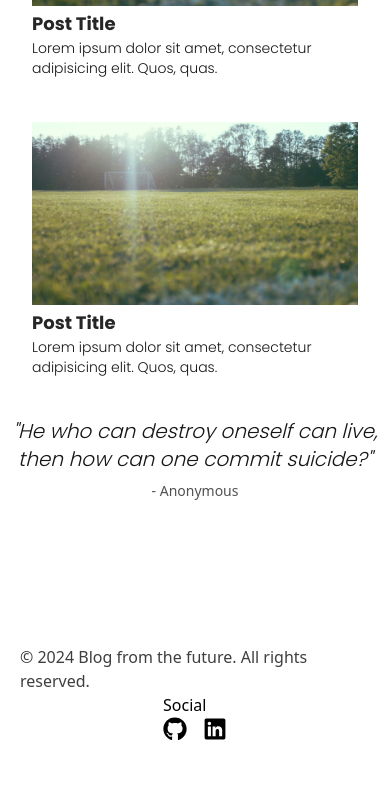
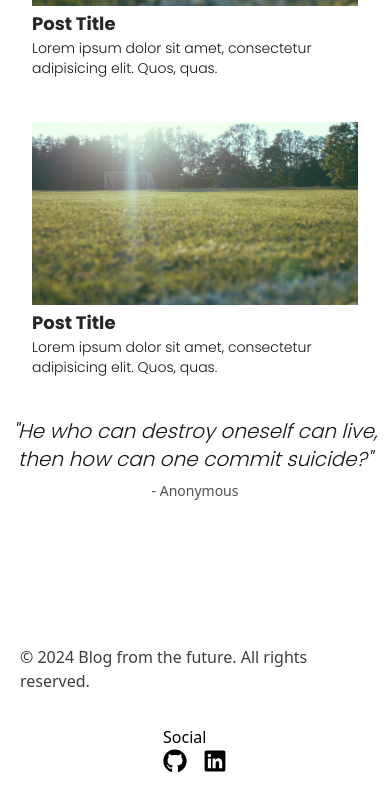
Before and after one commit to nmcev/odin-blog-client, a React (Vite) app: page / in a window 390 px wide. Shown: the part 1833-2642 px from the top of the page. Before the commit the page ends 2610 px from the top, so only its background shows below. Built offline with nearby package versions, Linux system fonts and the light colour scheme; no server answers.

Commit message:
style: enhance the footer with responsive and the comments section

```diff
--- a/src/components/Footer.jsx
+++ b/src/components/Footer.jsx
@@ -33,7 +33,7 @@ function LinkedInButton() {
 
 export default function Footer() {
     return (
-        <footer className="footer p-5  flex justify-around items-center flex-wrap pt-24">
+        <footer className="footer p-5  flex justify-around items-center flex-wrap pt-24 max-sm:flex-col max-sm:gap-8 ">
         <div className="flex items-center">
                 <div className="flex-1">
                     <p className=" text-[#3e3e3e]">
--- a/src/pages/PostPage.jsx
+++ b/src/pages/PostPage.jsx
@@ -122,7 +122,7 @@ export default function PostPage() {
                                 comment
                               </button>
                         </form>
-                        <div className="flex flex-col gap-6 m-4 w-full">
+                        <div className="flex flex-col gap-6 m-4 w-full max-sm:mt-10">
                           {
                             post.comments && post.comments.slice().reverse().map(comment => (
                               <Comment  key={comment._id} comment={comment}/>
```
